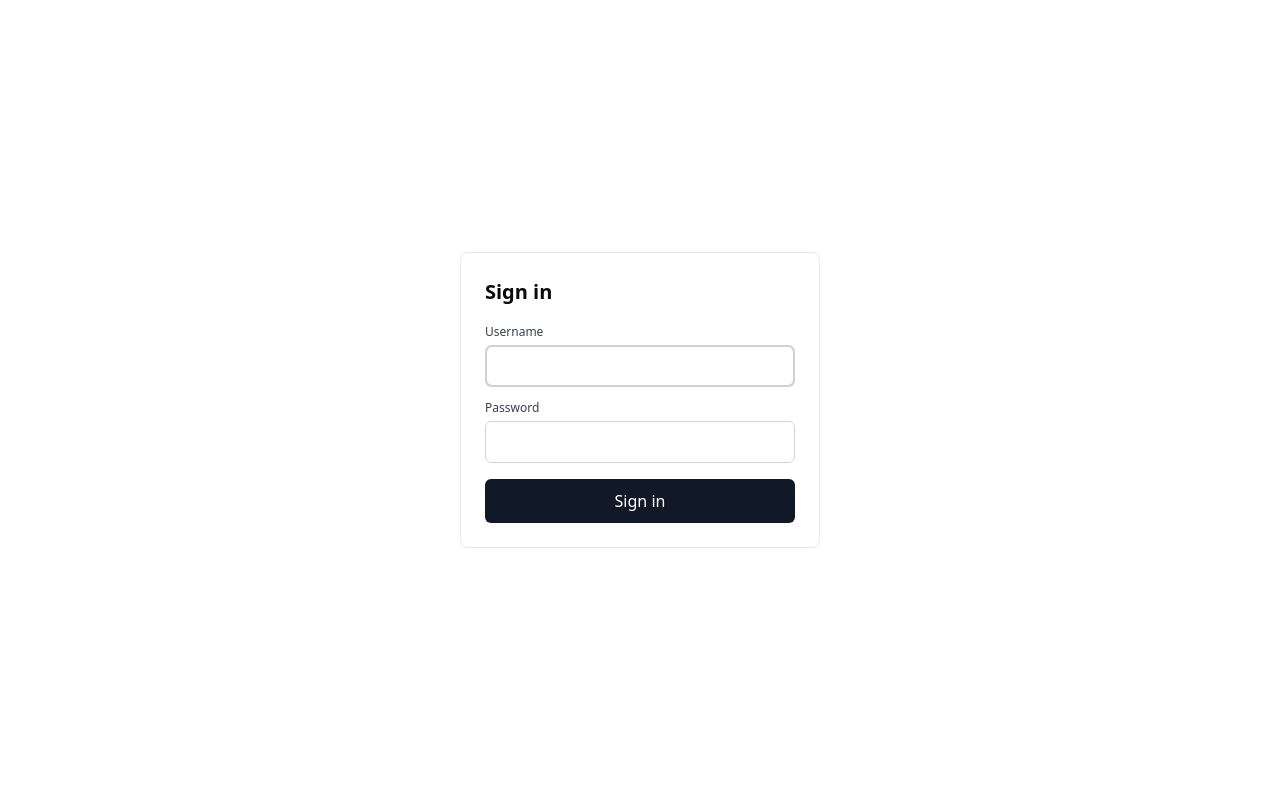
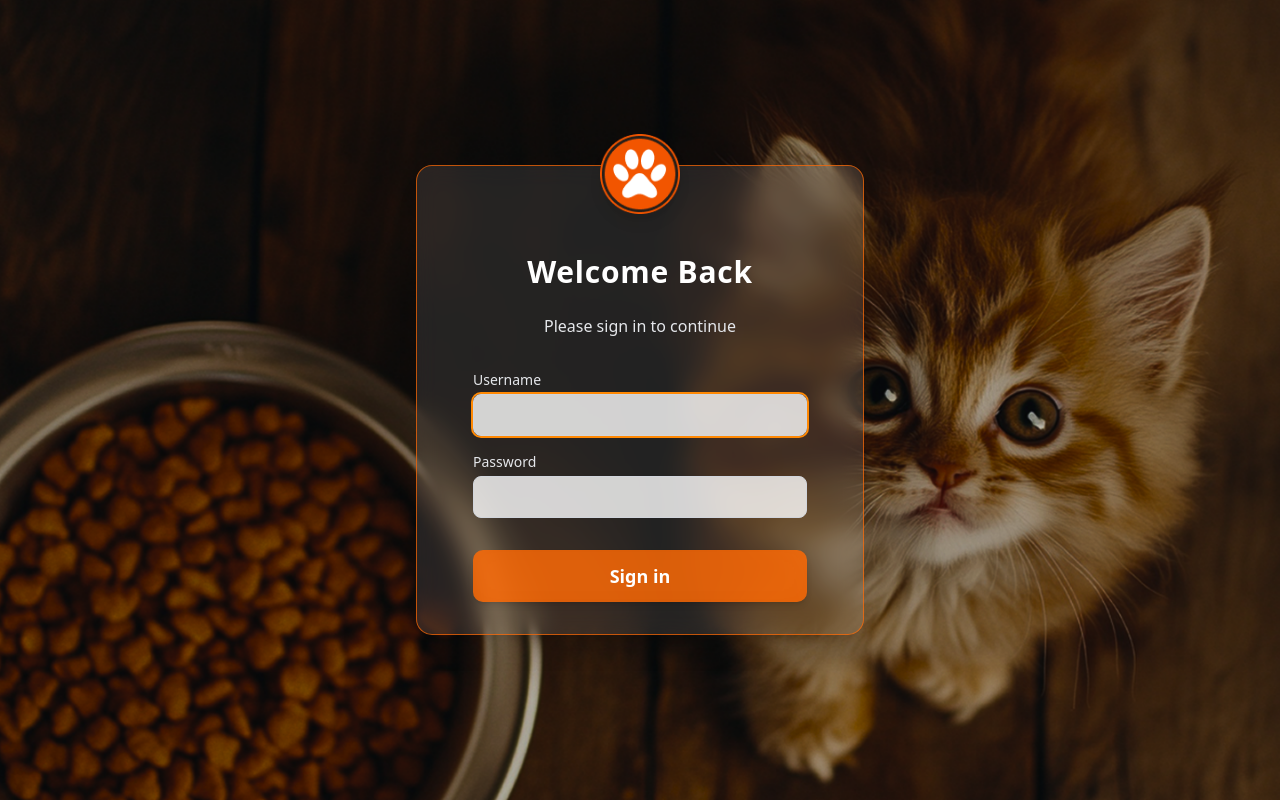
Before and after one commit to mostafa-meerzad/latest-pos, a Next.js app: page /login in a window 1280 px wide. Built offline with nearby package versions, Linux system fonts and the light colour scheme.

Commit message:
Login Page and Brand Name

```diff
--- a/app/customer-screen/page.jsx
+++ b/app/customer-screen/page.jsx
@@ -51,7 +51,7 @@ export default function CustomersPage() {
 
         <CardContent className="pt-10">
           <h1 className="text-5xl font-extrabold text-white mb-15 tracking-wide">
-            Welcome to AfghanPet
+            Welcome to Afghan Pets
           </h1>
           <p className="text-2xl   text-gray-200">Pet Food &amp; Supplies</p>
         </CardContent>
--- a/app/home/page.jsx
+++ b/app/home/page.jsx
@@ -66,11 +66,11 @@ export default function DashboardPage() {
         <Image
           src={Logo}
           className="w-9 h-9 text-orange-500"
-          alt="AfghanPet logo"
+          alt="Afghan Pets logo"
           width={100}
           height={100}
         />
-          <span className="text-white text-2xl font-bold">AfghanPet</span>
+          <span className="text-white text-2xl font-bold">Afghan Pets</span>
           </div>
           <Button
           variant="destructive"
--- a/app/layout.js
+++ b/app/layout.js
@@ -13,8 +13,8 @@ const geistMono = Geist_Mono({
 });
 
 export const metadata = {
-  title: "AfghanPet",
-  description: "AfghanPet - All your pet needs in one place",
+  title: "Afghan Pets",
+  description: "Afghan Pets - All your pet needs in one place",
   icons: {
     icon: "/favicon.png",
   },
--- a/app/login/LoginForm.jsx
+++ b/app/login/LoginForm.jsx
@@ -1,6 +1,13 @@
 "use client";
+
 import { useState } from "react";
+import Image from "next/image";
 import { useRouter, useSearchParams } from "next/navigation";
+import { Card, CardContent } from "@/components/ui/card";
+import { Button } from "@/components/ui/button";
+
+import DashboradImage from "@/assets/dashboard_bg.png";
+import logo from "@/assets/logo.png";
 
 export default function LoginForm() {
   const [username, setUsername] = useState("");
@@ -40,32 +47,81 @@ export default function LoginForm() {
   }
 
   return (
-    <div style={{ display: "flex", minHeight: "100vh", alignItems: "center", justifyContent: "center" }}>
-      <form onSubmit={onSubmit} style={{ width: 360, padding: 24, border: "1px solid #e5e7eb", borderRadius: 8 }}>
-        <h1 style={{ fontSize: 20, fontWeight: 600, marginBottom: 16 }}>Sign in</h1>
-        {error ? (
-          <div style={{ background: "#fee2e2", color: "#b91c1c", padding: 8, borderRadius: 6, marginBottom: 12 }}>{error}</div>
-        ) : null}
-        <label style={{ display: "block", fontSize: 12, color: "#374151" }}>Username</label>
+    <div className="relative flex h-screen w-full items-center justify-center">
+      {/* Background image */}
+      <Image
+        src={DashboradImage}
+        alt="Background"
+        fill
+        className="object-cover"
+        priority
+      />
+
+      {/* Overlay */}
+      <div className="absolute inset-0" />
+
+      {/* Content */}
+      <Card className="relative z-10 max-w-md w-full rounded-2xl border border-orange-500/70 bg-white/10 backdrop-blur-md text-center shadow-xl p-8">
+        <div className="flex justify-center -mt-16 mb-4">
+          <div className="flex h-20 w-20 items-center justify-center rounded-full shadow-lg">
+            <Image
+              src={logo}
+              alt="Logo"
+              width={90}
+              height={90}
+              className="object-contain"
+            />
+          </div>
+        </div>
+
+        <CardContent>
+          <h1 className="text-3xl font-extrabold text-white mb-6 tracking-wide">
+            Welcome Back
+          </h1>
+          <p className="text-gray-200 mb-8">Please sign in to continue</p>
+
+          <form onSubmit={onSubmit} className="space-y-4 text-left">
+            {error && (
+              <div className="bg-red-200 text-red-800 p-2 rounded-md text-sm text-center">
+                {error}
+              </div>
+            )}
+
+            <div>
+              <label className="block text-sm text-gray-200 mb-1">
+                Username
+              </label>
               <input
                 value={username}
                 onChange={(e) => setUsername(e.target.value)}
                 required
                 autoFocus
-          style={{ width: "100%", padding: 8, border: "1px solid #d1d5db", borderRadius: 6, marginTop: 4, marginBottom: 12 }}
+                className="w-full p-2 rounded-md border border-gray-300 bg-white/80 text-gray-900 focus:outline-none focus:ring-2 focus:ring-orange-400"
               />
-        <label style={{ display: "block", fontSize: 12, color: "#374151" }}>Password</label>
+            </div>
+
+            <div>
+              <label className="block text-sm text-gray-200 mb-1">
+                Password
+              </label>
               <input
                 type="password"
                 value={password}
                 onChange={(e) => setPassword(e.target.value)}
                 required
-          style={{ width: "100%", padding: 8, border: "1px solid #d1d5db", borderRadius: 6, marginTop: 4, marginBottom: 16 }}
+                className="w-full p-2 rounded-md border border-gray-300 bg-white/80 text-gray-900 focus:outline-none focus:ring-2 focus:ring-orange-400"
               />
-        <button type="submit" style={{ width: "100%", padding: 10, background: "#111827", color: "white", border: 0, borderRadius: 6 }}>
+            </div>
+
+            <Button
+              type="submit"
+              className="w-full mt-4 h-13 bg-orange-500/80 hover:bg-orange-600 text-white font-semibold py-2 text-lg rounded-lg shadow-md backdrop-blur-md"
+            >
               Sign in
-        </button>
+            </Button>
           </form>
+        </CardContent>
+      </Card>
     </div>
   );
 }
--- a/app/page.jsx
+++ b/app/page.jsx
@@ -57,7 +57,7 @@ export default function RoleSelectionPage() {
 
         <CardContent className="pt-20">
           <h1 className="text-5xl font-extrabold text-white mb-6 tracking-wide">
-            Welcome to AfghanPet
+            Welcome to Afghan Pets
           </h1>
           <p className="text-2xl text-gray-200 mb-10">
             Pet Food &amp; Supplies
--- a/components/Invoice.jsx
+++ b/components/Invoice.jsx
@@ -20,7 +20,7 @@ const Invoice = forwardRef(({ items, customer, totals, saleId, date }, ref) => {
         padding: "10px",
       }}
     >
-      <h2 className="text-center text-lg font-bold">Afghan Pet</h2>
+      <h2 className="text-center text-lg font-bold">Afghan Pets</h2>
       <p className="text-center text-xs mb-2">Invoice #{saleId}</p>
       <p className="text-xs">Customer: {customer?.name || "Walk-in"}</p>
       <p className="text-xs mb-2">Date: {formattedDate}</p>
```
Lines whose indentation alone changed are shown as unchanged.
